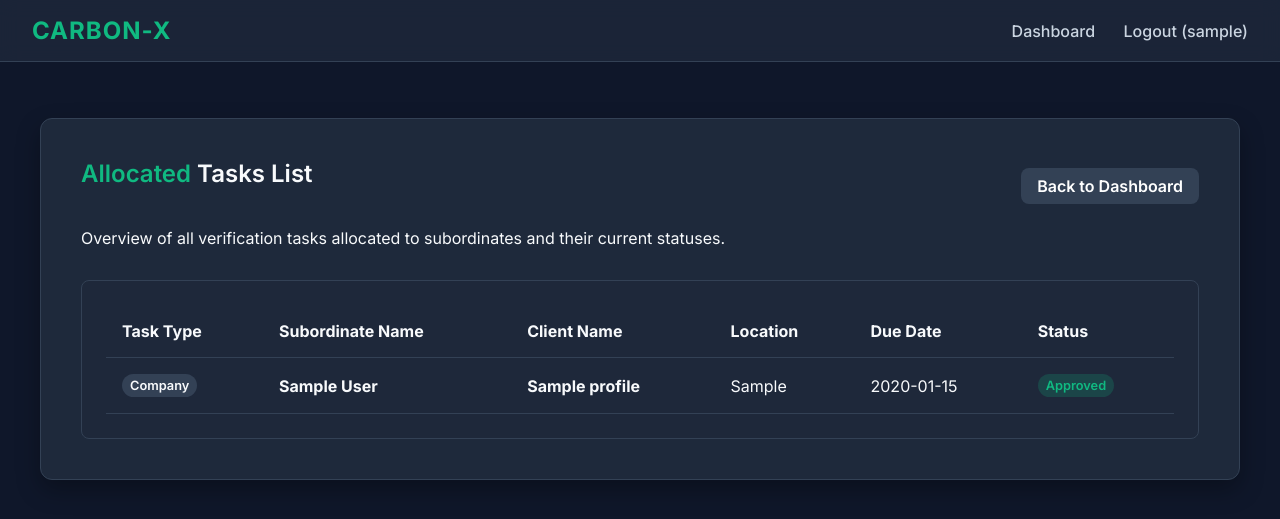
After one commit to AMRITANSHU-SINGH1/CARBON-X, a Flask app: page /dashboard/allocated_tasks in a window 1280 px wide. The commit adds this page. Shown: the top 519 px of the page. Run offline with Flask 3, Linux system fonts and the light colour scheme; a user stored in the database is signed in; tables that the repository leaves empty hold one stand-in row (values such as "Sample post").

Commit message:
Allocation list module integrated

```diff
--- a/routes/dashboard.py
+++ b/routes/dashboard.py
@@ -186,3 +186,13 @@ def tasks():
     completed_tasks = [t for t in tasks if t.status in ('completed', 'rejected')]
 
     return render_template('dashboard/tasks.html', pending_tasks=pending_tasks, completed_tasks=completed_tasks)
+
+@dashboard_bp.route('/allocated_tasks')
+@login_required
+def allocated_tasks():
+    if current_user.role != 'admin':
+        flash('Access denied.', 'danger')
+        return redirect(url_for('dashboard.index'))
+
+    tasks = VerificationTask.query.order_by(VerificationTask.created_at.desc()).all()
+    return render_template('dashboard/allocated_tasks.html', tasks=tasks)
--- a/templates/dashboard/admin.html
+++ b/templates/dashboard/admin.html
@@ -28,6 +28,11 @@
             <a href="{{ url_for('dashboard.allocations') }}" class="btn mt-4" style="background: var(--primary-color); color: var(--background-color); display: inline-block; text-align: center;">Allocate Tasks</a>
         </div>
         <div class="card">
+            <h3>Allocated Tasks List</h3>
+            <p class="text-secondary mt-4">View and track the status of all assigned verification tasks.</p>
+            <a href="{{ url_for('dashboard.allocated_tasks') }}" class="btn mt-4" style="background: var(--surface-border); display: inline-block; text-align: center;">View Allocated Tasks</a>
+        </div>
+        <div class="card">
             <h3>Landowners Directory</h3>
             <p class="text-secondary mt-4">Manage registered landowners and their carbon credit claims.</p>
             <a href="{{ url_for('dashboard.landowners_list') }}" class="btn mt-4" style="background: var(--surface-border); display: inline-block; text-align: center;">View Landowners</a>
--- /dev/null
+++ b/templates/dashboard/allocated_tasks.html
@@ -0,0 +1,83 @@
+{% extends "base.html" %}
+
+{% block content %}
+<div class="dashboard-container" style="max-width: 1200px;">
+    <div style="display: flex; justify-content: space-between; align-items: center;">
+        <h2><span style="color: var(--primary-color)">Allocated</span> Tasks List</h2>
+        <a href="{{ url_for('dashboard.index') }}" class="btn" style="width: auto; padding: 0.5rem 1rem; background: var(--surface-border)">Back to Dashboard</a>
+    </div>
+
+    <p class="text-secondary mt-4">Overview of all verification tasks allocated to subordinates and their current statuses.</p>
+
+    <div style="margin-top: 2rem;">
+        <div class="card" style="overflow-x: auto;">
+            <table style="width: 100%; border-collapse: collapse; text-align: left;">
+                <thead>
+                    <tr style="border-bottom: 1px solid var(--surface-border);">
+                        <th style="padding: 1rem;">Task Type</th>
+                        <th style="padding: 1rem;">Subordinate Name</th>
+                        <th style="padding: 1rem;">Client Name</th>
+                        <th style="padding: 1rem;">Location</th>
+                        <th style="padding: 1rem;">Due Date</th>
+                        <th style="padding: 1rem;">Status</th>
+                    </tr>
+                </thead>
+                <tbody>
+                    {% for task in tasks %}
+                    <tr style="border-bottom: 1px solid var(--surface-border);">
+                        <td style="padding: 1rem;">
+                            {% if task.company_id %}
+                                <span class="status-badge" style="background: var(--surface-border); text-transform: none;">Company</span>
+                            {% else %}
+                                <span class="status-badge" style="background: var(--surface-border); text-transform: none;">Landowner</span>
+                            {% endif %}
+                        </td>
+                        <td style="padding: 1rem;">
+                            <strong>{{ task.subordinate.subordinate_profile.full_name if task.subordinate and task.subordinate.subordinate_profile else 'N/A' }}</strong>
+                        </td>
+                        <td style="padding: 1rem;">
+                            {% if task.company_id %}
+                                <strong>{{ task.company.company_profile.company_name if task.company and task.company.company_profile else 'N/A' }}</strong>
+                            {% else %}
+                                <strong>{{ task.landowner.landowner_profile.full_name if task.landowner and task.landowner.landowner_profile else 'N/A' }}</strong>
+                            {% endif %}
+                        </td>
+                        <td style="padding: 1rem;">
+                            {% if task.company_id %}
+                                {{ task.company.company_profile.district if task.company and task.company.company_profile else 'N/A' }}
+                            {% else %}
+                                {{ task.landowner.landowner_profile.district if task.landowner and task.landowner.landowner_profile else 'N/A' }}
+                            {% endif %}
+                        </td>
+                        <td style="padding: 1rem;">
+                            {% if task.due_date %}
+                                {{ task.due_date.strftime('%Y-%m-%d') }}
+                            {% else %}
+                                <span class="text-secondary">No due date</span>
+                            {% endif %}
+                        </td>
+                        <td style="padding: 1rem;">
+                            {% if task.status in ('assigned', 'in_progress') %}
+                                <span class="status-badge status-pending" style="text-transform: none;">Pending</span>
+                            {% elif task.status == 'submitted' %}
+                                <span class="status-badge" style="background: #3b82f6; color: white; text-transform: none;">Submitted</span>
+                            {% elif task.status in ('completed', 'approved') %}
+                                <span class="status-badge status-approved" style="text-transform: none;">Approved</span>
+                            {% elif task.status == 'rejected' %}
+                                <span class="status-badge status-pending" style="background: #ef4444; text-transform: none;">Rejected</span>
+                            {% else %}
+                                <span class="status-badge" style="background: var(--surface-border); text-transform: none;">{{ task.status | capitalize }}</span>
+                            {% endif %}
+                        </td>
+                    </tr>
+                    {% else %}
+                    <tr>
+                        <td colspan="6" style="padding: 2rem; text-align: center; color: var(--text-secondary);">No allocated tasks found.</td>
+                    </tr>
+                    {% endfor %}
+                </tbody>
+            </table>
+        </div>
+    </div>
+</div>
+{% endblock %}
```
